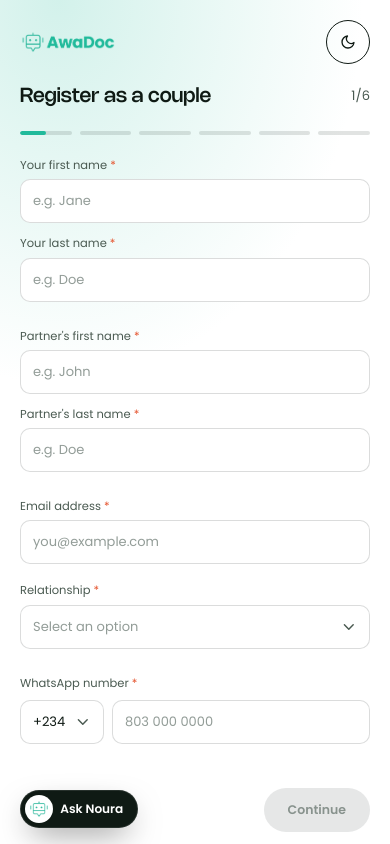
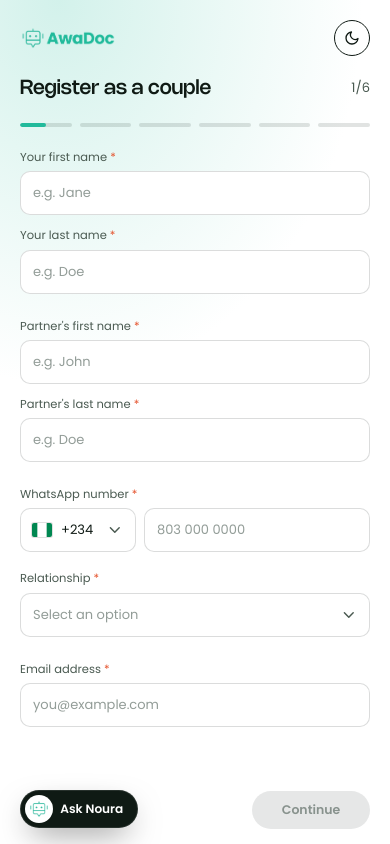
Before and after one commit to Angelecheanyanwu/Awadoc-Imsa, a Next.js app: page /book in a window 390 px wide. Built offline with nearby package versions, Linux system fonts and the light colour scheme.

Commit message:
feat: add animations for booking page transitions and improve WhatsApp number input layout

```diff
--- a/src/app/globals.css
+++ b/src/app/globals.css
@@ -325,3 +325,16 @@ body {
   #story-p1, #story-p3 { left: max(1.25rem, 5vw); bottom: max(16svh, 10rem); }
   #story-p2 { left: auto; right: max(1.25rem, 8vw); bottom: max(18svh, 10rem); }
 }
+
+/* The booking page eases in when you open it: the page fades up, then the form and the bottom bar rise in after it. */
+@keyframes book-fade {
+  from { opacity: 0; }
+}
+@keyframes book-rise {
+  from { opacity: 0; transform: translateY(18px); }
+}
+.book-fade { animation: book-fade 450ms ease-out both; }
+.book-rise { animation: book-rise 650ms cubic-bezier(0.16, 0.8, 0.24, 1) both; }
+@media (prefers-reduced-motion: reduce) {
+  .book-fade, .book-rise { animation: none; }
+}
--- a/src/components/BookingFlow.tsx
+++ b/src/components/BookingFlow.tsx
@@ -61,6 +61,26 @@ export default function BookingFlow() {
   const payTimer = useRef<number | undefined>(undefined);
   useEffect(() => () => window.clearTimeout(payTimer.current), []);
 
+  // On phones the Continue button is exactly as wide and as tall as the Ask Noura button next to it. Ask Noura sizes itself
+  // by its content, so its width is measured and copied.
+  const [match, setMatch] = useState<{ w: number; h: number } | null>(null);
+  useEffect(() => {
+    const noura = document.querySelector<HTMLElement>('button[aria-label="Ask Noura"]');
+    if (!noura) return;
+    const measure = () => {
+      const r = noura.getBoundingClientRect();
+      setMatch(window.innerWidth < 640 ? { w: Math.round(r.width), h: Math.round(r.height) } : null);
+    };
+    measure();
+    const ro = new ResizeObserver(measure);
+    ro.observe(noura);
+    window.addEventListener("resize", measure);
+    return () => {
+      ro.disconnect();
+      window.removeEventListener("resize", measure);
+    };
+  }, []);
+
   // Each new step starts at the top of the page.
   useEffect(() => {
     window.scrollTo({ top: 0 });
@@ -102,7 +122,7 @@ export default function BookingFlow() {
 
   return (
     <div
-      className="booking-scope flex min-h-dvh flex-col font-sans text-ink"
+      className="booking-scope book-fade flex min-h-dvh flex-col font-sans text-ink"
       style={{ background: "radial-gradient(120% 70% at 15% 0%, color-mix(in srgb, #22bb9b 20%, var(--bg)), var(--bg) 65%)" }}
     >
       {/* Top bar: logo (back to the home page) and the sun / moon switch. */}
@@ -113,7 +133,7 @@ export default function BookingFlow() {
         <ThemeToggle />
       </header>
 
-      <div className="gutter mx-auto w-full max-w-[1080px]">
+      <div className="gutter book-rise mx-auto w-full max-w-[1080px]" style={{ animationDelay: "80ms" }}>
         {/* Title, how far along, and the step count. */}
         <div className="flex items-end justify-between gap-4">
           <h1 className="min-w-0 font-heading text-h2 font-medium leading-tight">{cfg.title}</h1>
@@ -157,7 +177,7 @@ export default function BookingFlow() {
         )}
       </div>
 
-      <main className="gutter mx-auto flex w-full max-w-[1080px] flex-1 flex-col pb-8 pt-4">
+      <main className="gutter book-rise mx-auto flex w-full max-w-[1080px] flex-1 flex-col pb-8 pt-4" style={{ animationDelay: "180ms" }}>
         {/* `@container` lets fields go two-up based on the space they have, not the screen's width. */}
         <div className="@container flex w-full flex-1 flex-col">
           <div
@@ -165,8 +185,8 @@ export default function BookingFlow() {
             className={`book-page flex flex-1 flex-col gap-3.5 ${dir === "back" ? "back" : ""}`}
           >
             {cfg.sub && <p className="max-w-[44em] text-hero-sub leading-relaxed text-muted">{cfg.sub}</p>}
-            {/* The step's own rows spread out to use any spare height above the pinned bar. */}
-            <div className="flex flex-1 flex-col [&>*]:flex-1 [&>*]:content-between">
+            {/* Every step uses the same 24px gap between its rows. */}
+            <div className="flex flex-col [&>*]:gap-6!">
               <Body />
             </div>
           </div>
@@ -174,7 +194,7 @@ export default function BookingFlow() {
       </main>
 
       {/* Pinned to the bottom: what you have chosen so far on the left, Back and Continue on the right. */}
-      <div className="sticky bottom-0 z-10 bg-bg/80 backdrop-blur-md">
+      <div className="book-rise sticky bottom-0 z-10 bg-bg/80 backdrop-blur-md" style={{ animationDelay: "280ms" }}>
         <div className="gutter mx-auto flex w-full max-w-[1080px] items-center justify-end gap-3 py-3">
           {/* The floating Ask Noura pill sits at the left of this bar, so the summary is kept to the right of it
               and is left out on narrow screens. */}
@@ -183,13 +203,13 @@ export default function BookingFlow() {
               {summary}
             </span>
           )}
-          <div className="flex shrink-0 items-center gap-2">
+          <div className="flex h-11 shrink-0 items-center gap-2">
             {!done && step > 1 && (
               <button
                 type="button"
                 onClick={back}
                 disabled={paying}
-                className="h-11 cursor-pointer rounded-full px-5 text-btn font-semibold text-muted transition-colors hover:text-ink disabled:opacity-40 focus-visible:outline-2 focus-visible:outline-offset-2 focus-visible:outline-emerald-500"
+                className="h-11 cursor-pointer rounded-full px-5 text-btn font-semibold text-muted max-sm:px-3 transition-colors hover:text-ink disabled:opacity-40 focus-visible:outline-2 focus-visible:outline-offset-2 focus-visible:outline-emerald-500"
               >
                 Back
               </button>
@@ -198,7 +218,8 @@ export default function BookingFlow() {
               type="button"
               disabled={!ok || paying}
               onClick={onPrimary}
-              className="flex h-11 cursor-pointer items-center justify-center gap-2 rounded-full bg-ink px-6 text-btn font-semibold text-bg transition-all duration-200 hover:bg-brand hover:text-[#07110c] disabled:cursor-not-allowed disabled:bg-ink/10 disabled:text-muted/60 motion-reduce:transition-none focus-visible:outline-2 focus-visible:outline-offset-2 focus-visible:outline-emerald-500"
+              style={match ? { width: match.w, height: match.h } : undefined}
+              className="flex h-11 cursor-pointer items-center justify-center gap-2 rounded-full bg-ink px-6 text-btn font-semibold text-bg max-sm:h-[clamp(2.25rem,1.9rem+1.1vw,2.75rem)] max-sm:px-2 transition-all duration-200 hover:bg-brand hover:text-[#07110c] disabled:cursor-not-allowed disabled:bg-ink/10 disabled:text-muted/60 motion-reduce:transition-none focus-visible:outline-2 focus-visible:outline-offset-2 focus-visible:outline-emerald-500"
             >
               {paying && (
                 <span aria-hidden="true" className="size-[1.1em] animate-spin rounded-full border-2 border-current/30 border-t-current motion-reduce:animate-none" />
--- a/src/components/MobileMenu.tsx
+++ b/src/components/MobileMenu.tsx
@@ -45,7 +45,7 @@ export default function MobileMenu() {
         aria-expanded={open}
         aria-controls={panelId}
         onClick={() => setOpen((o) => !o)}
-        className="flex size-11 cursor-pointer items-center justify-center rounded-full border border-ink transition-colors hover:border-brand hover:text-brand focus-visible:outline-2 focus-visible:outline-offset-2 focus-visible:outline-emerald-500"
+        className="flex size-11 cursor-pointer items-center justify-center rounded-full border border-ink max-sm:size-9 transition-colors hover:border-brand hover:text-brand focus-visible:outline-2 focus-visible:outline-offset-2 focus-visible:outline-emerald-500"
       >
         <svg aria-hidden="true" viewBox="0 0 24 24" fill="none" stroke="currentColor" strokeWidth="2" strokeLinecap="round" className="size-5">
           {/* Three lines that turn into an X. */}
--- a/src/components/ThemeToggle.tsx
+++ b/src/components/ThemeToggle.tsx
@@ -39,7 +39,7 @@ export default function ThemeToggle() {
   const on = "bg-ink text-bg";
 
   return (
-    <div role="group" aria-label="Theme" className="flex h-11 items-center gap-1 rounded-full border border-ink p-1 [&_svg]:h-[calc(16*var(--u))] [&_svg]:w-[calc(16*var(--u))]">
+    <div role="group" aria-label="Theme" className="flex h-11 items-center gap-1 rounded-full border border-ink p-1 max-sm:h-9 max-sm:p-0.5 [&_svg]:h-[calc(16*var(--u))] [&_svg]:w-[calc(16*var(--u))]">
       <button
         onClick={() => select("light")}
         aria-label="Light theme"
--- a/src/components/booking/steps.tsx
+++ b/src/components/booking/steps.tsx
@@ -50,6 +50,15 @@ const flagIcon = (country: string) =>
   ) : (
     <span aria-hidden="true" className="h-[14px] w-5 shrink-0 rounded-[2px] bg-ink/10" />
   );
+// The same flag files for the country-code list (+1 shows the US flag).
+const DIAL_FLAG: Record<string, string> = {
+  "+234": "ng", "+233": "gh", "+254": "ke", "+27": "za", "+44": "gb", "+1": "us", "+971": "ae", "+49": "de", "+33": "fr", "+353": "ie",
+};
+const dialFlagIcon = (code: string) =>
+  DIAL_FLAG[code] ? (
+    // eslint-disable-next-line @next/next/no-img-element
+    <img src={`/flags/${DIAL_FLAG[code]}.svg`} alt="" width={20} height={14} className="h-[14px] w-5 shrink-0 rounded-[2px] object-cover shadow-[0_0_0_1px_rgba(0,0,0,0.12)]" />
+  ) : null;
 const COUNTRIES = [
   "Nigeria", "Ghana", "Kenya", "South Africa", "Cameroon", "Senegal", "Egypt", "United Kingdom", "Ireland",
   "United States", "Canada", "United Arab Emirates", "Germany", "France", "Netherlands", "Australia", "Other",
@@ -86,22 +95,22 @@ export function StepRegister() {
         </Field>
       </div>
       <div className="grid items-start gap-[calc(18*var(--u))] @min-[401px]:grid-cols-2">
-        <Field label="Email address" required>
-          <TextInput type="email" value={data.email} onChange={(e) => set({ email: e.target.value })} placeholder="you@example.com" autoComplete="email" />
-        </Field>
+        <div className="grid min-w-0 gap-[5px]">
+          <span className="text-micro text-muted">
+            WhatsApp number<span className="text-[#e5532d]"> *</span>
+          </span>
+          <div className="grid grid-cols-[116px_1fr] gap-2">
+            <SelectInput aria-label="Country code" value={data.dial} onChange={(v) => set({ dial: v })} options={DIAL_CODES} placeholder="+" className="w-[116px]" optionIcon={dialFlagIcon} />
+            <TextInput type="tel" inputMode="tel" value={data.phone} onChange={(e) => set({ phone: e.target.value })} placeholder="803 000 0000" autoComplete="tel-national" aria-label="WhatsApp number" />
+          </div>
+        </div>
         <Field label="Relationship" required>
           <SelectInput value={data.relationship} onChange={(v) => set({ relationship: v })} options={RELATIONSHIPS} placeholder="Select an option" />
         </Field>
       </div>
-      <div className="grid gap-[calc(8*var(--u))]">
-        <span className="text-micro text-muted">
-          WhatsApp number<span className="text-[#e5532d]"> *</span>
-        </span>
-        <div className="grid grid-cols-[84px_1fr] gap-2">
-          <SelectInput aria-label="Country code" value={data.dial} onChange={(v) => set({ dial: v })} options={DIAL_CODES} placeholder="+" className="w-[84px]" />
-          <TextInput type="tel" inputMode="tel" value={data.phone} onChange={(e) => set({ phone: e.target.value })} placeholder="803 000 0000" autoComplete="tel-national" aria-label="WhatsApp number" />
-        </div>
-      </div>
+      <Field label="Email address" required>
+        <TextInput type="email" value={data.email} onChange={(e) => set({ email: e.target.value })} placeholder="you@example.com" autoComplete="email" />
+      </Field>
     </div>
   );
 }
@@ -162,6 +171,11 @@ export function StepGenotypes() {
 
   return (
     <div className="grid gap-[calc(22*var(--u))]">
+
+      <div className="grid gap-3 @min-[401px]:grid-cols-2">
+        <GenotypePicker label="Your genotype" value={data.geno1} onPick={(g) => set({ geno1: g })} />
+        <GenotypePicker label="Your partner's genotype" value={data.geno2} onPick={(g) => set({ geno2: g })} />
+      </div>
       {result && (
         <div className="noura-msg rounded-[10px] border border-brand/40 bg-brand/8 p-[1em]">
           <div className="mb-[0.6em] text-hero-sub font-semibold">Odds for each pregnancy</div>
@@ -177,11 +191,6 @@ export function StepGenotypes() {
           </ul>
         </div>
       )}
-
-      <div className="grid gap-3 @min-[401px]:grid-cols-2">
-        <GenotypePicker label="Your genotype" value={data.geno1} onPick={(g) => set({ geno1: g })} />
-        <GenotypePicker label="Your partner's genotype" value={data.geno2} onPick={(g) => set({ geno2: g })} />
-      </div>
 
       <div className="grid gap-3 @min-[401px]:grid-cols-2">
         <Field label="Lab results" required>
```
